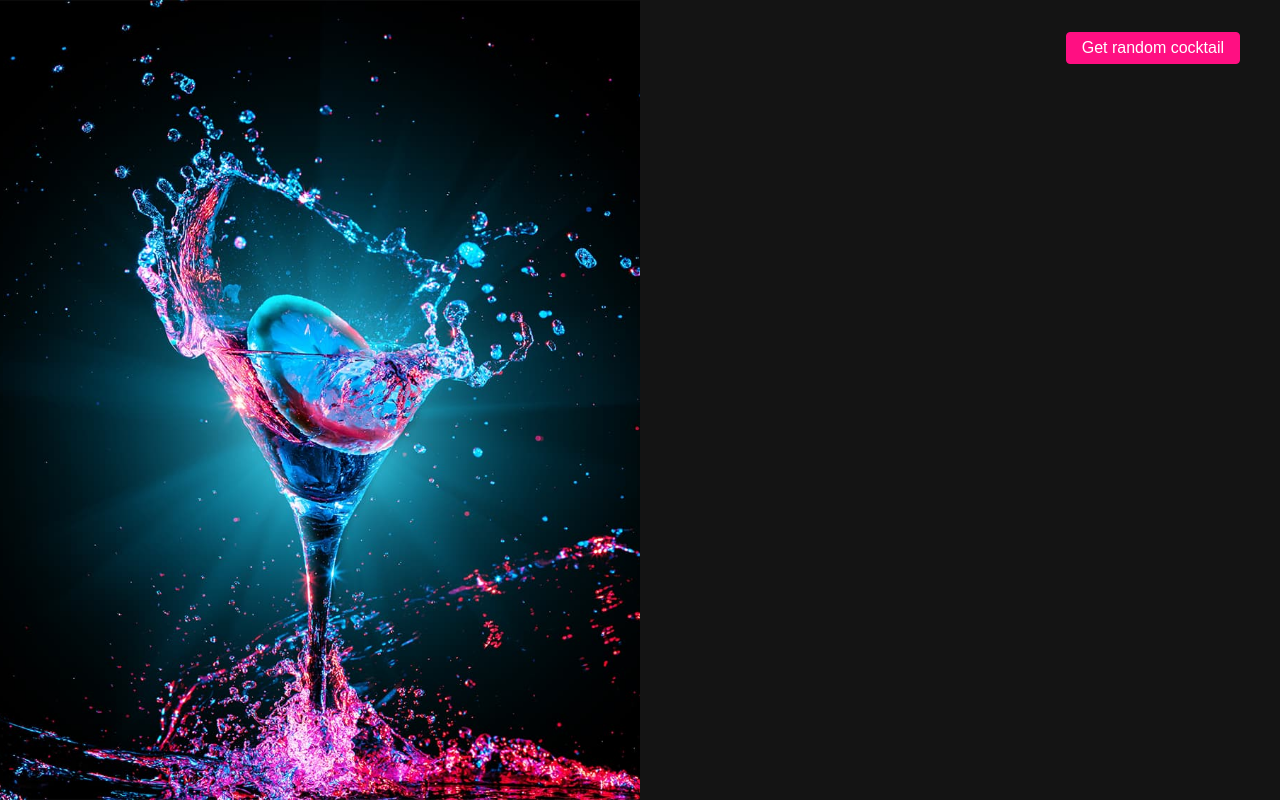
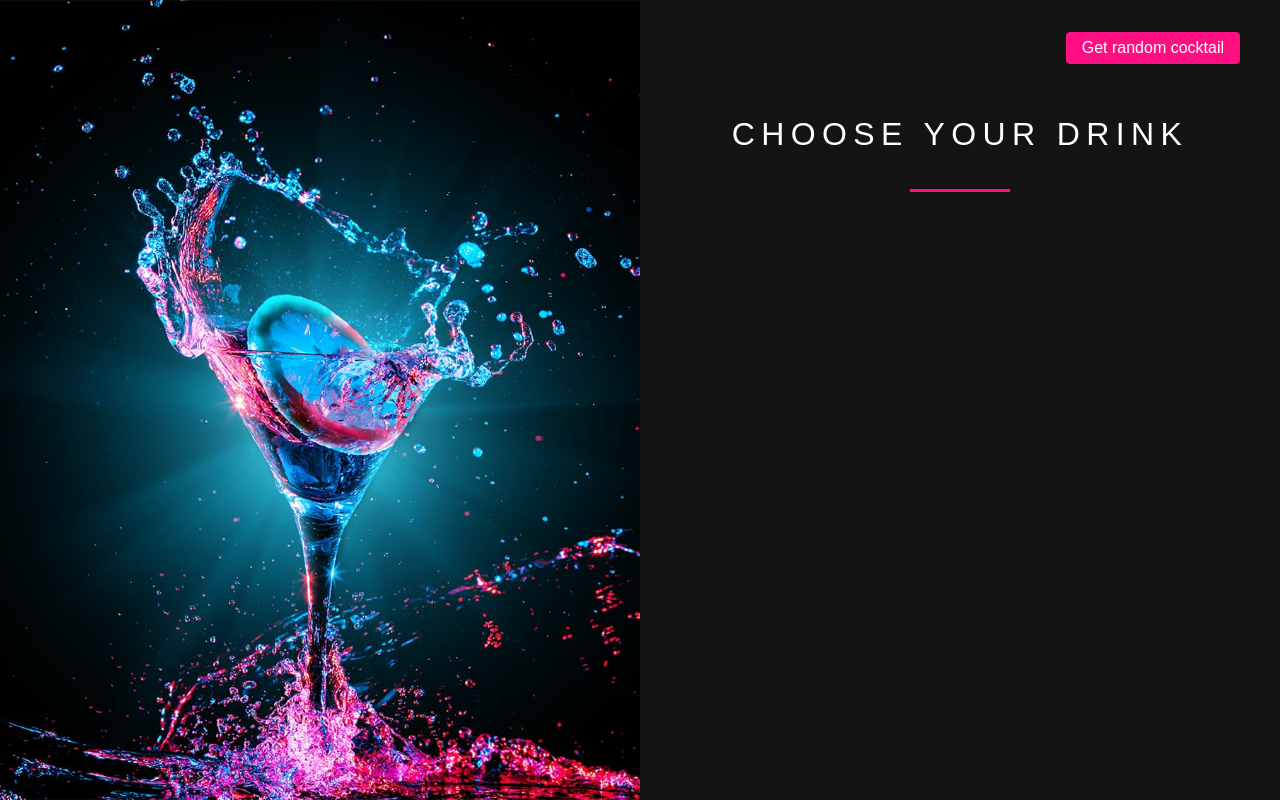
Before and after one commit to aSquare-developer/cocktails, a Vue app: page / in a window 1280 px wide. Built offline with nearby package versions, Linux system fonts and the light colour scheme; the HTML template or start-up script is replaced by a standard one.

Commit message:
Setup Home page

```diff
--- a/src/assets/styles/common.sass
+++ b/src/assets/styles/common.sass
@@ -12,3 +12,15 @@
 
 a
   color: inherit
+
+.title
+  font-size: 32px
+  font-weight: 500
+  letter-spacing: 0.2em
+  text-transform: uppercase
+
+.line
+  width: 100px
+  height: 3px
+  margin: 32px auto 0
+  background-color: $accent
--- a/src/pages/Home.vue
+++ b/src/pages/Home.vue
@@ -4,10 +4,26 @@
 </script>
 
 <template>
-  <AppLayout imgURL="/src/assets/img/bg-1.jpg" />
+    <AppLayout imgURL="/src/assets/img/bg-1.jpg">
+        <div class="wrapper">
+            <div class="info">
+                <div class="title">Choose your drink</div>
+                <div class="line"></div>
+            </div>
+        </div>
+    </AppLayout>
 </template>
 
 <style lang="sass" scoped>
 @import "../assets/styles/main"
 
+.wrapper
+    display: flex
+    justify-content: center
+    align-items: center
+
+.info
+    padding: 80px 0
+    text-align: center
+
 </style>
```
